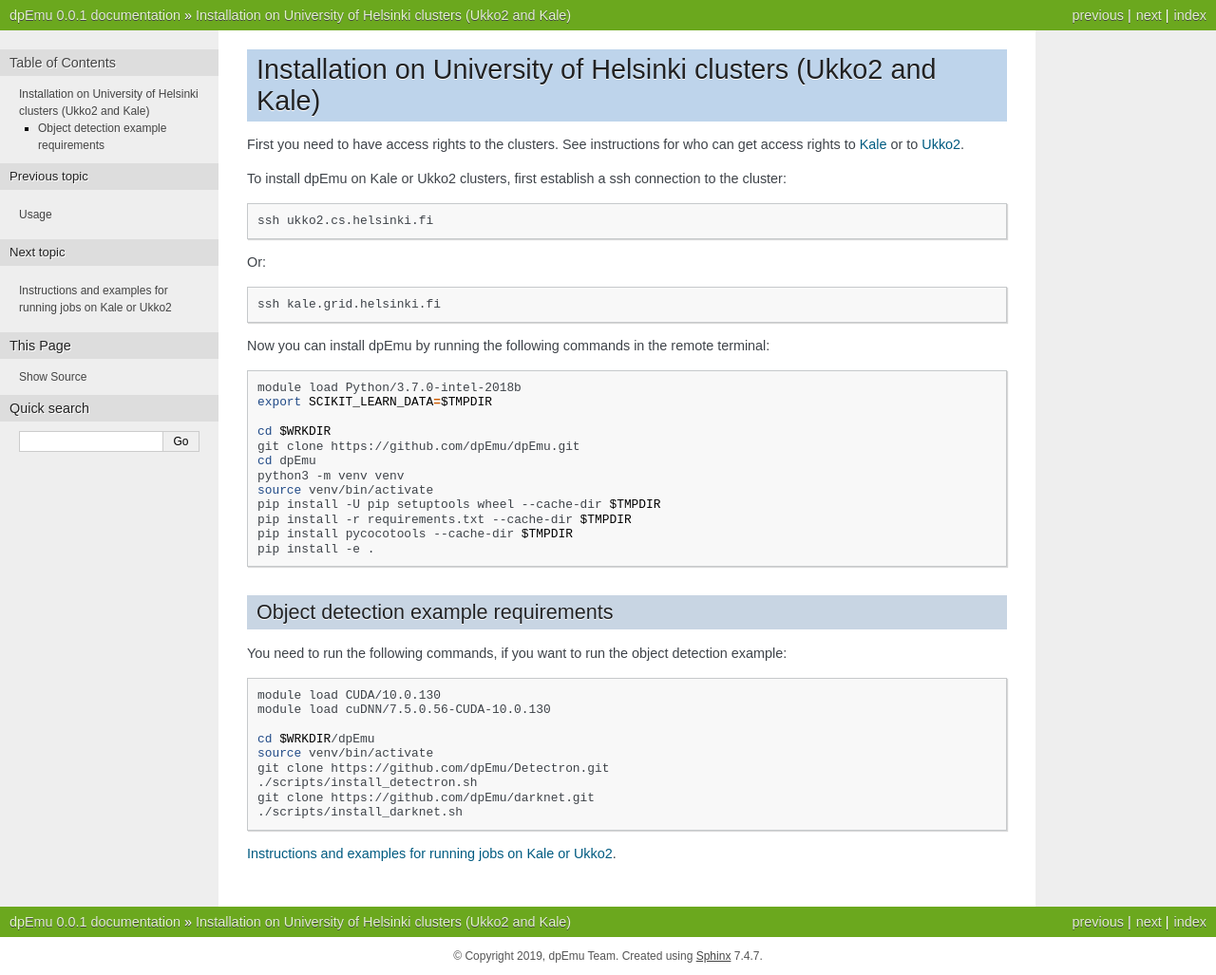
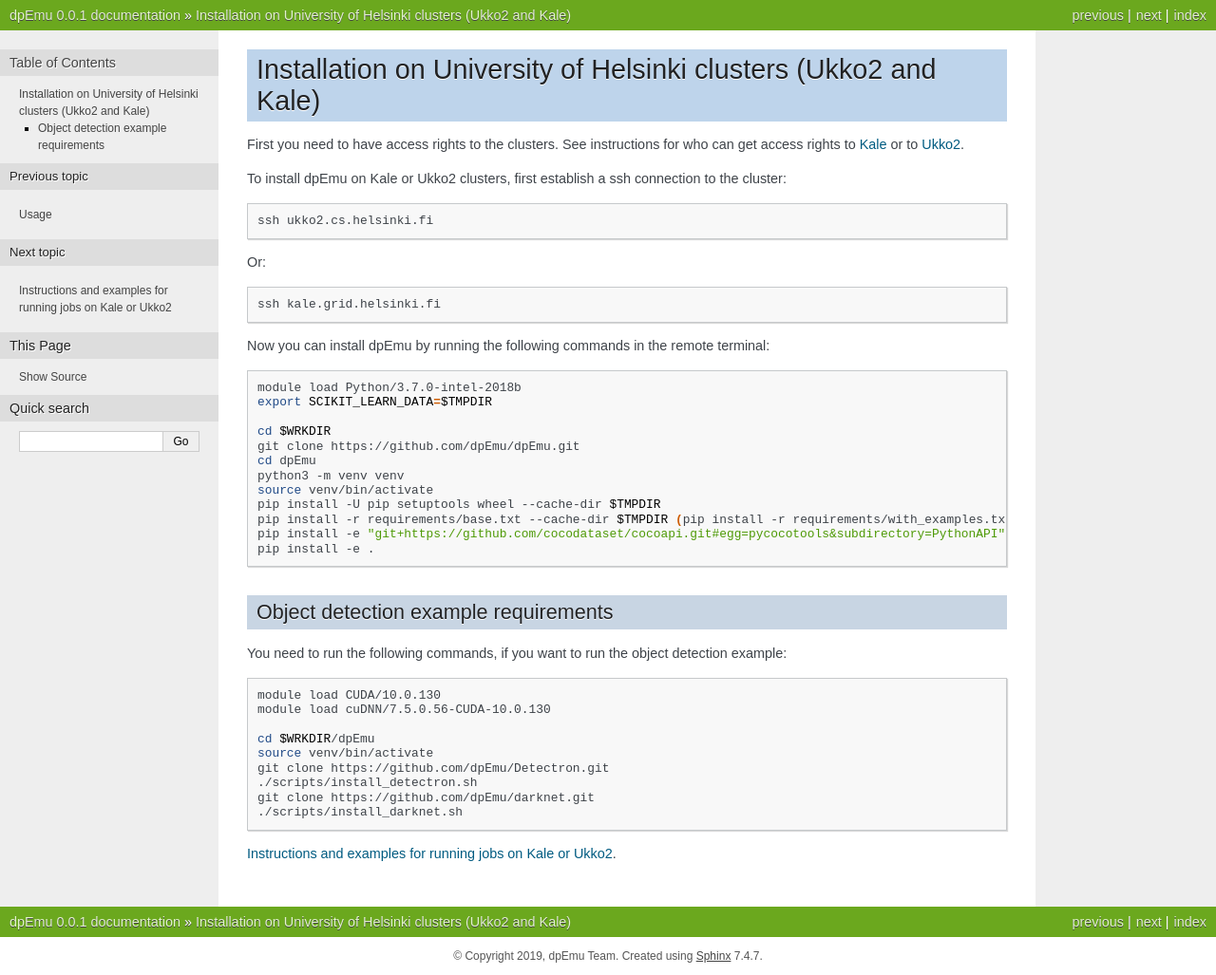
Before and after one commit to dpEmu/dpEmu, a Sphinx documentation site: the page built from docs/cluster_installation.rst, in a window 1280 px wide. Shown: the whole page at 95% size. Built offline with Sphinx 7.4.7, drawn with Linux system fonts in a browser that asks for light colours.

Commit message:
Update cluster_installation.rst

```diff
--- a/docs/cluster_installation.rst
+++ b/docs/cluster_installation.rst
@@ -28,8 +28,8 @@
     python3 -m venv venv
     source venv/bin/activate
     pip install -U pip setuptools wheel --cache-dir $TMPDIR
-    pip install -r requirements.txt --cache-dir $TMPDIR
-    pip install pycocotools --cache-dir $TMPDIR
+    pip install -r requirements/base.txt --cache-dir $TMPDIR (pip install -r requirements/with_examples.txt --cache-dir $TMPDIR)
+    pip install -e "git+https://github.com/cocodataset/cocoapi.git#egg=pycocotools&subdirectory=PythonAPI" --cache-dir $TMPDIR
     pip install -e .
 
 
```
